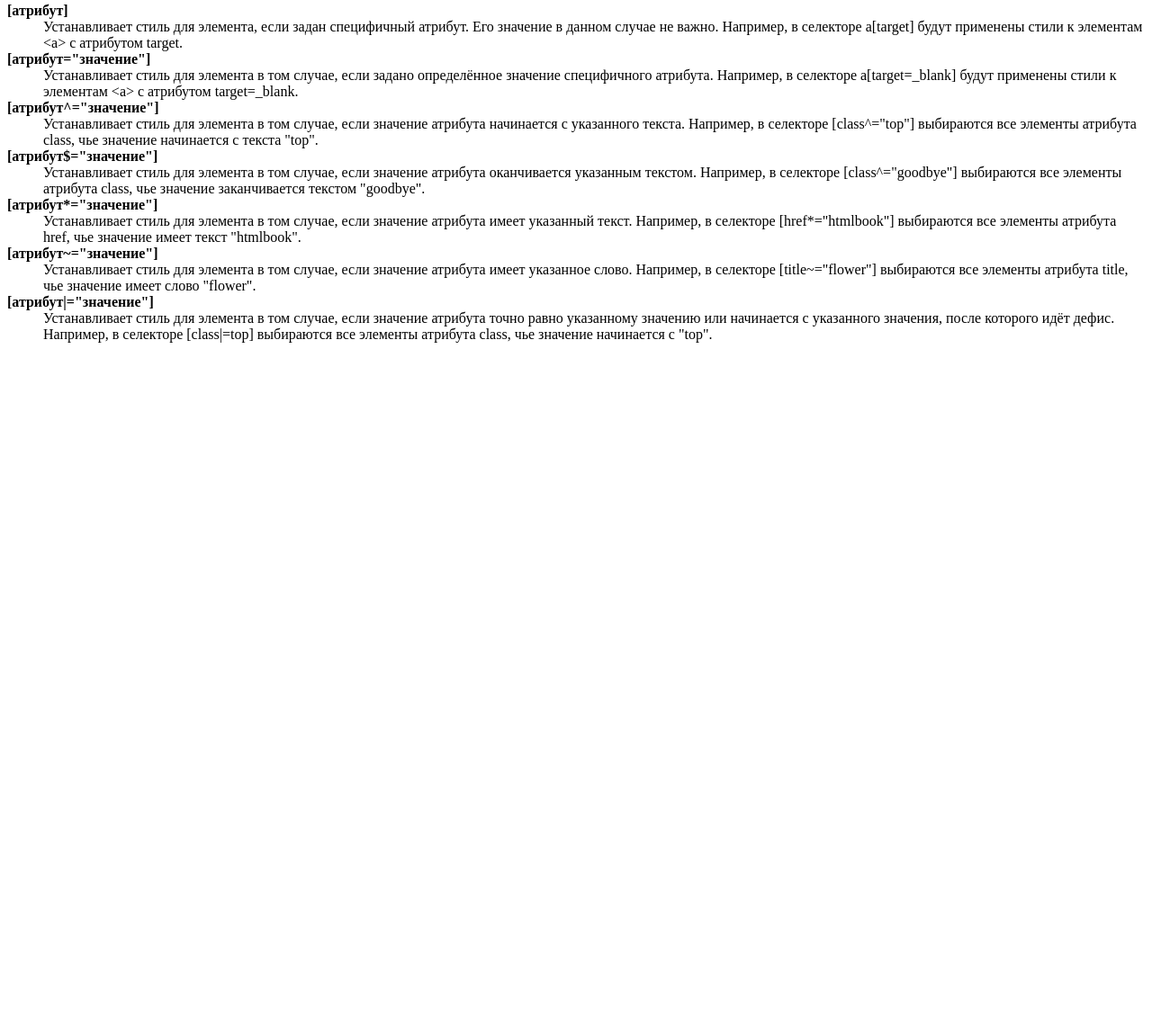
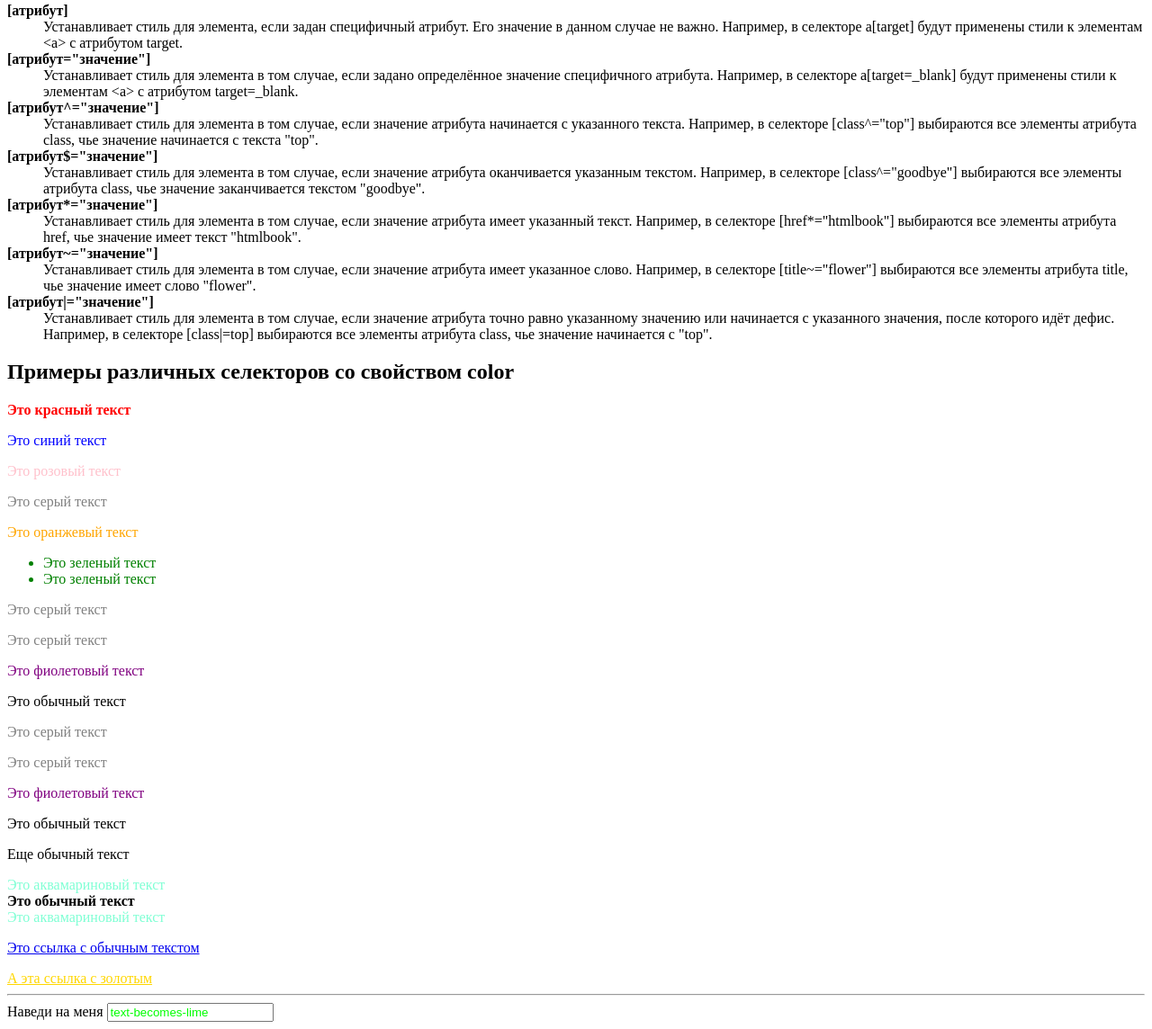
Before and after one commit to Australium/homework-css-selector-explanation, a plain HTML site: page index.html in a window 1280 px wide. Shown: the part 1010-2154 px from the top of the page at 90% size. Before the commit the page ends 1407 px from the top, so only its background shows below. Drawn offline with Linux system fonts and the light colour scheme.

Commit message:
deleted folder styles and put styles.css into folder where index.html is located, also added selector examples with styles

```diff
--- a/index.html
+++ b/index.html
@@ -3,6 +3,7 @@
 <head>
     <meta charset="UTF-8">
     <title>CSS селекторы</title>
+    <link rel="stylesheet" href="styles.css">
 </head>
 <body>
     <h1>Какие бывают CSS селекторы</h1>
@@ -61,5 +62,42 @@
         <dt><b>[атрибут|="значение"]</b></dt>
         <dd>Устанавливает стиль для элемента в том случае, если значение атрибута точно равно указанному значению или начинается с указанного значения, после которого идёт дефис. Например, в селекторе [class|=top] выбираются все элементы атрибута class, чье значение начинается с "top".</dd>
     </dl>
+    <h2>Примеры различных селекторов со свойством color</h2>
+    <p><strong>Это красный текст</strong></p>
+    <p class="text">Это синий текст</p>
+    <p id="text-pink">Это розовый текст</p>
+    <div>
+        <p>Это серый текст</p>
+    </div>
+    <p class="desc title">Это оранжевый текст</p>
+    <ul>
+        <li>Это зеленый текст</li>
+        <li>Это зеленый текст</li>
+    </ul>
+    <div>
+        <p>Это серый текст</p>
+        <p>Это серый текст</p>
+    </div>
+    <p>Это фиолетовый текст</p>
+    <p>Это обычный текст</p>
+    <div>
+        <p>Это серый текст</p>
+        <p>Это серый текст</p>
+    </div>
+    <p>Это фиолетовый текст</p>
+    <p>Это обычный текст</p>
+    <p>Еще обычный текст</p>
+    <span>Это аквамариновый текст</span>
+    <br>
+    <b>Это обычный текст</b>
+    <br>
+    <span>Это аквамариновый текст</span>
+    <p><a href="index.html">Это ссылка с обычным текстом</a></p>
+    <a href="http://www.disney.com" target="_blank">А эта ссылка с золотым</a>
+    <hr>
+    <form action="https://fom.in.ua/echo">
+        <label for="fname">Наведи на меня</label>
+        <input type="text" id="fname" name="fname" value="text-becomes-lime">
+    </form>
 </body>
 </html>
--- /dev/null
+++ b/styles.css
@@ -0,0 +1,47 @@
+strong {
+    color: red;
+}
+
+.text {
+    color:blue;
+}
+
+#text-pink {
+    color:pink;
+}
+
+div p {
+    color:grey;
+}
+
+.desc.title {
+    color:orange;
+}
+
+ul > li {
+    color:green;
+}
+
+div + p {
+    color:purple;
+}
+
+* {
+    font-style:normal;
+}
+
+p ~ span {
+    color:aquamarine;
+}
+
+a[target] {
+    color:gold;
+}
+
+label:hover {
+    color:lime;
+}
+
+[value="text-becomes-lime"] {
+    color:lime;
+}
```
